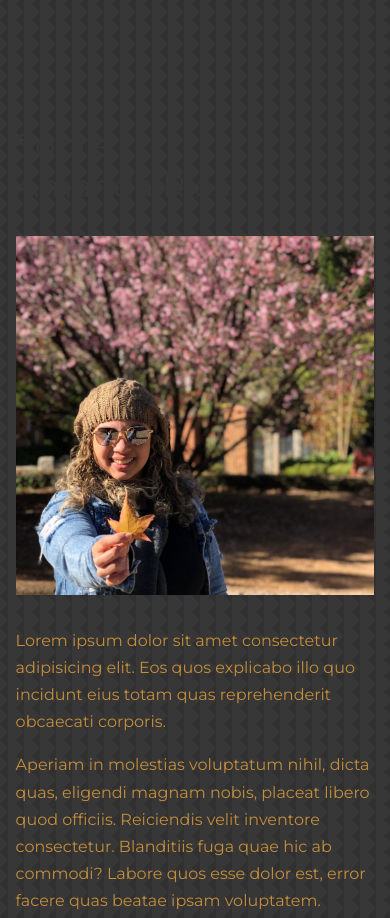
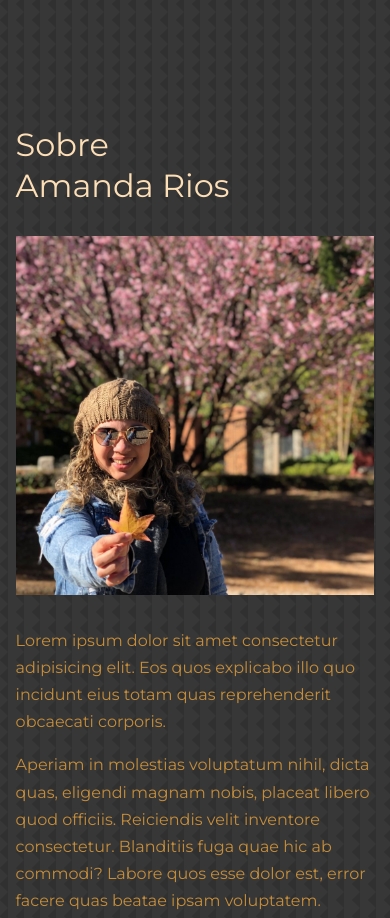
Before and after one commit to isisfa/amandariosfotografia, a plain HTML site: page index.html in a window 390 px wide. Shown: the part 980-1898 px from the top of the page. Drawn offline with nearby package versions, Linux system fonts and the light colour scheme.

Commit message:
FIX: Color font h1, h2

```diff
--- a/style.css
+++ b/style.css
@@ -818,7 +818,12 @@ footer {
     h1, h2 {
         font-size: 2rem;
         line-height: 1.3;
+    }
+    h1{
         color: var(--color-bg-3);
+    }
+    h2 {
+        color: var(--color-bg-1);
     }
 
     header {
```
